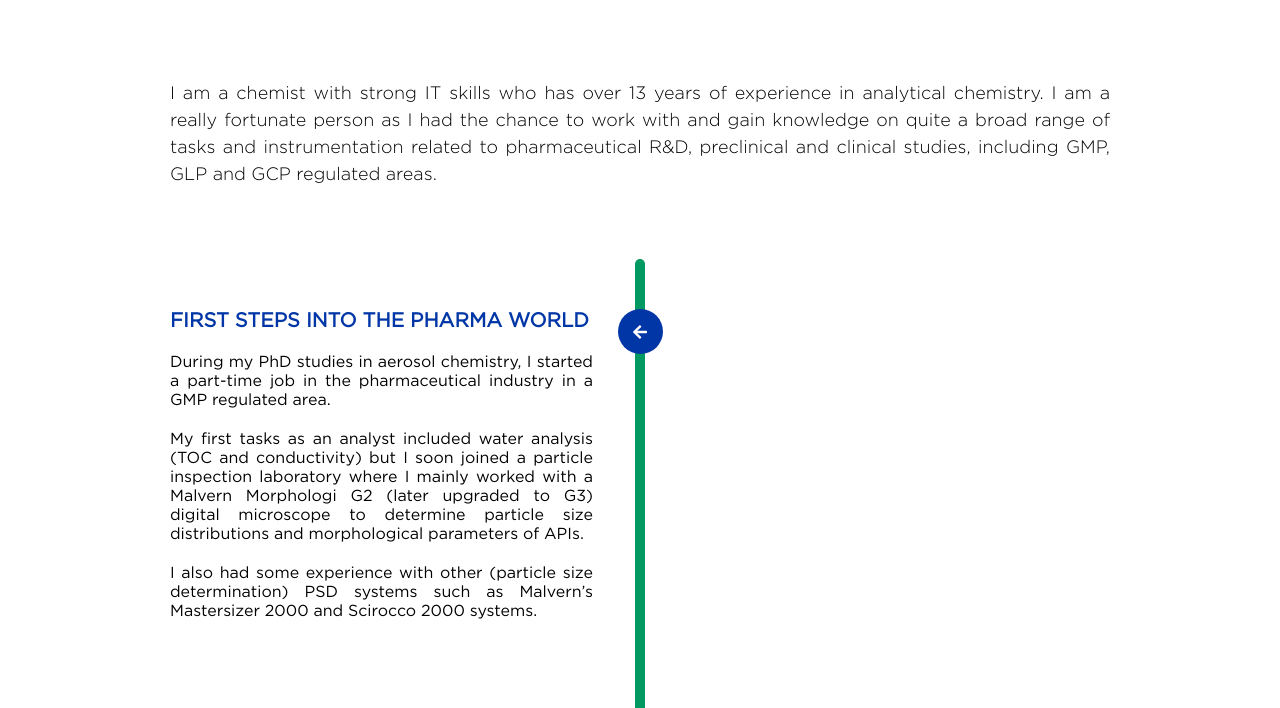
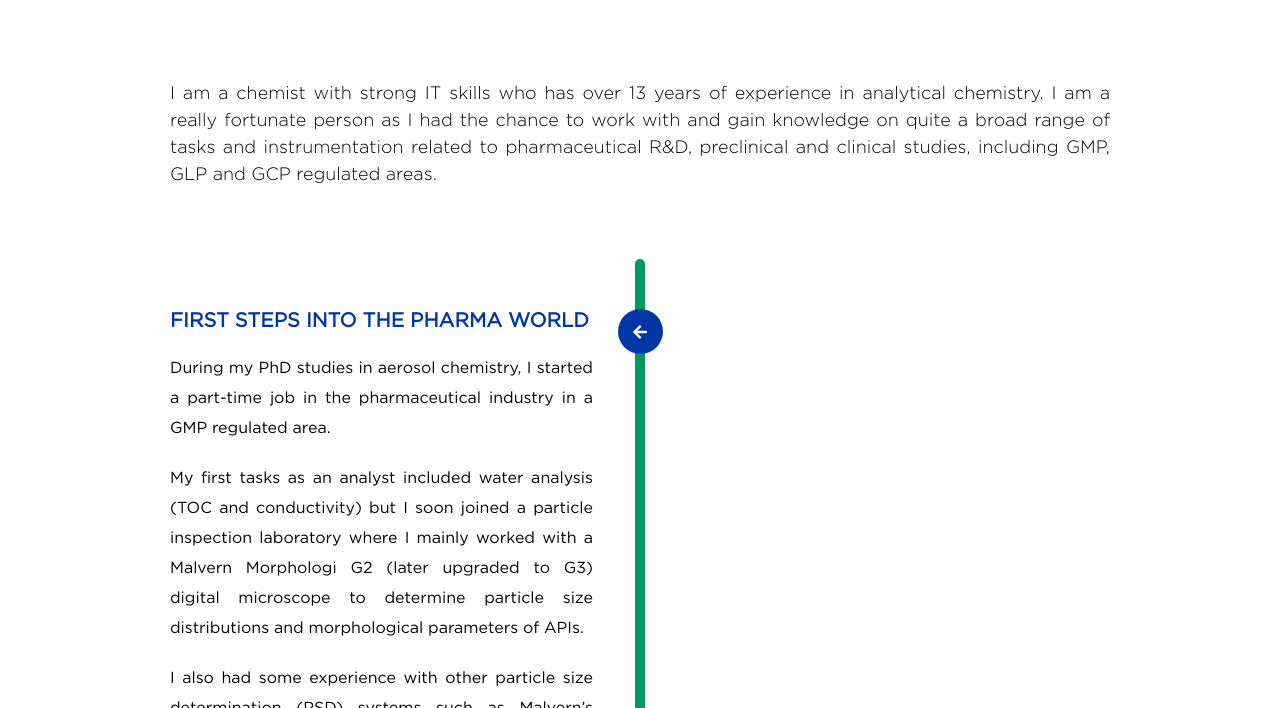
Before and after one commit to Norewal/TB-Personal-Page, a Gatsby site in the folder client/: page /about in a window 1280 px wide. Shown: the part 207-915 px from the top of the page. Built offline with nearby package versions, Linux system fonts and the light colour scheme; Gatsby itself is replaced by a stand-in of ours.

Commit message:
Update style: about card

```diff
--- a/client/src/containers/AboutPage/AboutCard.jsx
+++ b/client/src/containers/AboutPage/AboutCard.jsx
@@ -29,7 +29,7 @@ const CardLeft = styled.div`
 
     @media screen and (max-width: 480px) {
         width: 95%;
-        padding: 0 15px 0 0px;
+        padding: 0 30px 0 20px;
     }
 `;
 const CardRight = styled.div`
@@ -61,10 +61,12 @@ const AboutContent = styled.div`
     padding: 0px 0 20px;
     text-align: justify;
     text-justify: inter-word;
+    line-height: 30px;
 
     @media screen and (max-width: 480px) {
         font-size: 14px;
         padding: 0px 0 10px;
+        line-height: 20px;
     }
 `;
 
@@ -109,7 +111,7 @@ export default function AboutCard(props) {
             style={{
                 flexDirection: props.id % 2 === 0 ? "row-reverse" : "row",
                 //marginTop: props.id !== 1 ? "-100px" : "0",
-                margin: isMobile && props.id % 2 === 0 ? " 0px 10px 0 -15px" : "0",
+                margin: isMobile && props.id % 2 === 0 ? " 0px 20px 0 -20px" : "0",
                 padding: isMobile && props.id % 2 === 0 ? " 0px 0px 0 0px" : "0"
             }}>
             <CardLeft>
@@ -125,7 +127,7 @@ export default function AboutCard(props) {
             <BulletPoint
                 style={{
                     transform: isMobile && props.id % 2 === 0 ? "scaleX(-1)" : "none",
-                    margin: isMobile && props.id % 2 === 0 ? " 0 0 0 10px" : "0"
+                    margin: isMobile && props.id % 2 === 0 ? " 0 0 0 20px" : "0"
                 }}
                 >
                 <FontAwesomeIcon
--- a/client/src/containers/AboutPage/AboutData.js
+++ b/client/src/containers/AboutPage/AboutData.js
@@ -5,7 +5,7 @@ const timeLinePoints = [
         imgURL: "",
         description1: "During my PhD studies in aerosol chemistry, I started a part-time job in the pharmaceutical industry in a GMP regulated area.",
         description2: "My first tasks as an analyst included water analysis (TOC and conductivity) but I soon joined a particle inspection laboratory where I mainly worked with a Malvern Morphologi G2 (later upgraded to G3) digital microscope to determine particle size distributions and morphological parameters of APIs. ",
-        description3: "I also had some experience with other (particle size determination) PSD systems such as Malvern’s Mastersizer 2000 and Scirocco 2000 systems.",
+        description3: "I also had some experience with other particle size determination (PSD) systems such as Malvern’s Mastersizer 2000 and Scirocco 2000 systems.",
         description4: "",
         description5: ""
     },
```
